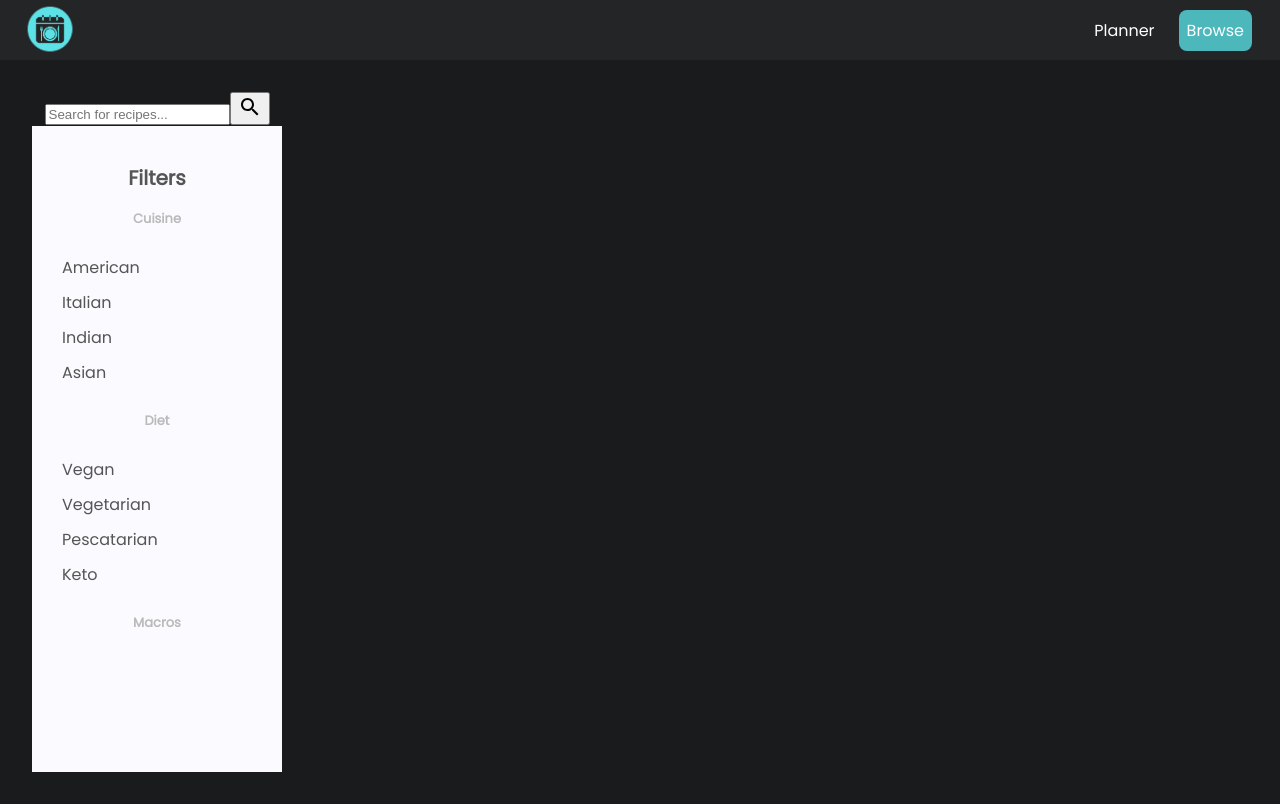
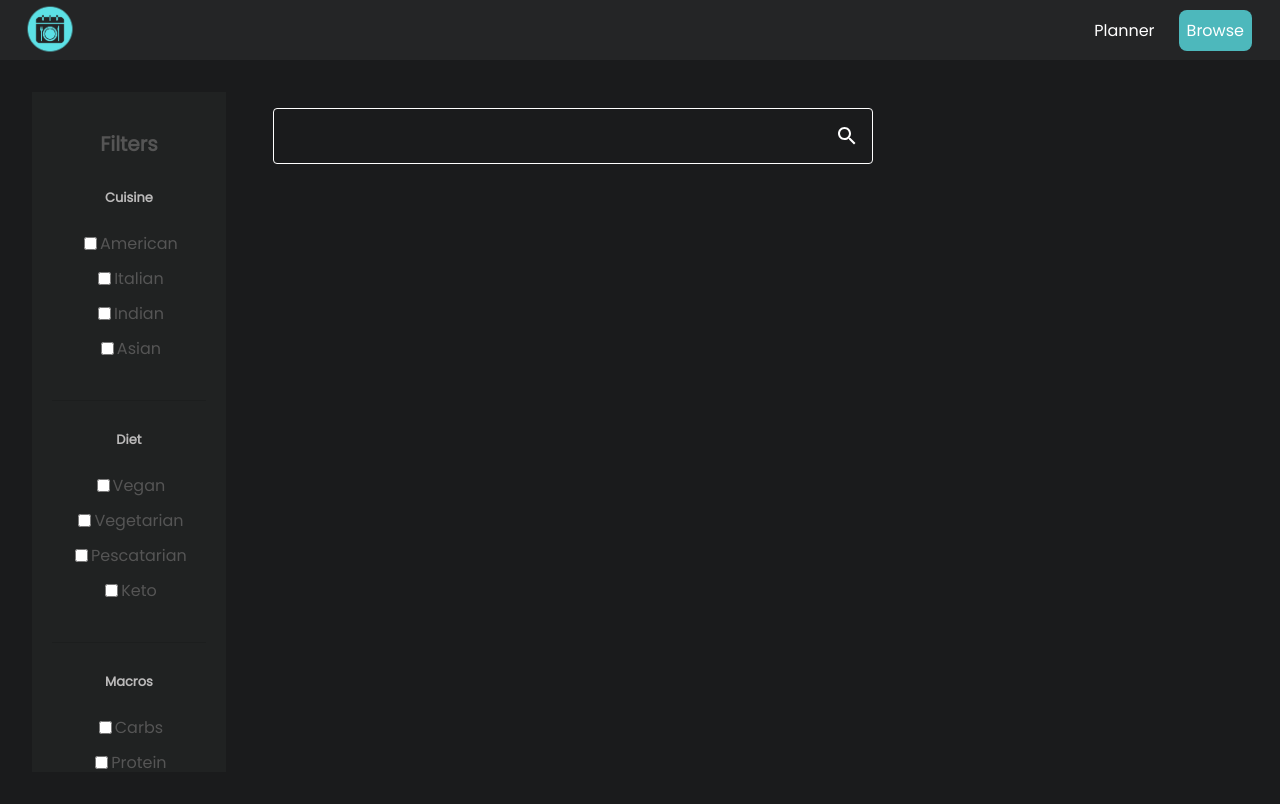
Before and after one commit to xwilson03/OptiMeal, a React (Vite) app in the folder client/: page /browse in a window 1280 px wide. Built offline with nearby package versions, Linux system fonts and the light colour scheme.

Commit message:
adds more sidebar and search functionality

```diff
--- /dev/null
+++ b/client/src/components/Search.jsx
@@ -0,0 +1,37 @@
+import { Container, InputAdornment, TextField } from "@mui/material";
+import { useState } from "react";
+import SearchIcon from "@mui/icons-material/Search";
+
+export default function SearchBar() {
+  const [searchTerm, setSearchTerm] = useState("");
+
+  const handleChange = (event) => {
+    setSearchTerm(event.target.value);
+  };
+
+  return (
+    <Container maxWidth="md" sx={{ mt: 2 }} >
+      <TextField id="search" type="search" value={searchTerm} onChange={handleChange}
+        sx={{
+            width: 600,
+            "& .MuiInputBase-input": {
+              color: "white", // Set the text color to white
+            },
+            "& .MuiOutlinedInput-notchedOutline": {
+              borderColor: "white !important", // Set the border color to white unconditionally
+            },
+            "& .MuiInputAdornment-positionEnd > .MuiSvgIcon-root": {
+              color: "white", // Set the color of the search icon to white
+            },
+          }}
+        InputProps={{
+          endAdornment: (
+            <InputAdornment position="end">
+              <SearchIcon />
+            </InputAdornment>
+          ),
+        }}
+      />
+    </Container>
+  );
+}
--- a/client/src/components/Sidebar.jsx
+++ b/client/src/components/Sidebar.jsx
@@ -1,6 +1,7 @@
 import "../styles/Sidebar.css";
-import { Link, useLocation } from "react-router-dom";
+import { useLocation } from "react-router-dom";
 import { useState, useEffect } from "react";
+import { Stack, Divider, Checkbox } from '@mui/material';
 
 //Renders a sidebar menu with filters for recipes
 
@@ -16,46 +17,36 @@ export default function Sidebar() {
 
   return (
     <div className="sidebar">
-      <div className="sidebarWrapper">
-        <div className="sidebarMenu">
-        <h2 className="sidebarMainTitle">Filters</h2>
+      <h2 className="sidebarMainTitle">Filters</h2>
+      <Stack direction="column" divider={<Divider orientation="horizontal" flexItem />} spacing={2}>
+        <div>
           <h3 className="sidebarTitle">Cuisine</h3>
           <ul className="sidebarList">
-            <li className="sidebarListItem">
-              American
-            </li>
-            <li className="sidebarListItem">
-              Italian
-            </li>
-            <li className="sidebarListItem">
-              Indian
-            </li>
-            <li className="sidebarListItem">
-              Asian
-            </li>
+            <li> <input type="checkbox"/> American </li>
+            <li> <input type="checkbox"/> Italian </li>
+            <li> <input type="checkbox"/> Indian </li>
+            <li> <input type="checkbox"/> Asian </li>
           </ul>
         </div>
-        <div className="sidebarMenu">
+        <div>
           <h3 className="sidebarTitle">Diet</h3>
-            <ul className="sidebarList">
-                <li className="sidebarListItem">
-                    Vegan
-                </li>
-                <li className="sidebarListItem">
-                    Vegetarian
-                </li>
-
-                <li className="sidebarListItem">
-                    Pescatarian
-                </li>
-
-                <li className="sidebarListItem">
-                    Keto
-                </li>
-            </ul>
+          <ul className="sidebarList">
+           <li> <input type="checkbox"/> Vegan       </li>
+           <li> <input type="checkbox"/> Vegetarian  </li>
+           <li> <input type="checkbox"/> Pescatarian </li>
+           <li> <input type="checkbox"/> Keto        </li>
+          </ul>
+        </div>
+        <div>
           <h3 className="sidebarTitle">Macros</h3>
+          <ul className="sidebarList">
+           <li> <input type="checkbox"/> Carbs    </li>
+           <li> <input type="checkbox"/> Protein  </li>
+           <li> <input type="checkbox"/> Fat      </li>
+           <li> <input type="checkbox"/> Calories </li>
+          </ul>
         </div>
-      </div>
+      </Stack>
     </div>
   );
 }
--- a/client/src/pages/Browse.jsx
+++ b/client/src/pages/Browse.jsx
@@ -1,34 +1,18 @@
 import "../styles/App.css";
-import React, { useState } from "react";
 import Sidebar from "../components/Sidebar.jsx";
-import SearchIcon from "@mui/icons-material/Search";
+import Search from "../components/Search.jsx";
+import { Stack } from '@mui/material';
 
 function Browse() {
 
-  const [searchTerm, setSearchTerm] = useState(""); // State to store the search term
-
-  // Function to handle changes in the search input
-  const handleSearchInputChange = (e) => {
-    setSearchTerm(e.target.value);
-  };
-
-  // Function to handle the search action (you can customize this part)
-  const handleSearch = () => {
-    // Perform your search logic with the `searchTerm` here
-    console.log("Searching for:", searchTerm);
-  };
-
   return (
     <div className="Browse">
-      <div className="search-container">
-        <input className="inputContainer" type="text" placeholder="Search for recipes..." value={searchTerm} onChange={handleSearchInputChange}/>
-        <button className = "searchButton" onClick={handleSearch}>
-         <SearchIcon/>
-        </button>
-      </div>
-      <Sidebar/>
+      <Stack direction="row">
+       <Sidebar/>
+        <Search/>
+      </Stack>
     </div>
   );
-}
+};
 
 export default Browse;
--- a/client/src/styles/Browse.css
+++ b/client/src/styles/Browse.css
@@ -1,6 +1,7 @@
-.search-container {
+.searchContainer {
     display: flex;
     width: 80%;
+    height: 100%;
     margin: 0 auto;
     padding: 10px;
     border: 1px solid #ccc;
@@ -8,8 +9,9 @@
     align-items: center;
 }
 
-.inputContainer {
+.searchContainer > input {
     width: 800px;
-    border: none;
-    outline: none;
+    border:#ce0d0d;
+    outline: pink;
+    height: 3000px;
 }
--- a/client/src/styles/Sidebar.css
+++ b/client/src/styles/Sidebar.css
@@ -1,13 +1,9 @@
 .sidebar {
-    width: 250px;
-    flex: 1;
-    height: calc(100vh - 50px);
-    background-color: rgb(251, 251, 255);
-    position: sticky;
-    top: 50px;
-  }
-
-  .sidebarWrapper {
+    width: 200px;
+    /* height: 100vh; */
+    background-color: #202222;
+    position:static;
+    top: 60px;
     padding: 20px;
     color: #555;
   }
@@ -27,18 +23,22 @@
 
   .sidebarList {
     list-style: none;
-    padding: 5px;
+    padding: 2px;
+    align-items: center;
   }
 
-  .sidebarListItem {
+  .sidebarList li {
     padding: 5px;
     cursor: pointer;
     display: flex;
-    align-items: center;
+    justify-content: center;
+    align-content: center;
     border-radius: 10px;
+    transition: all 0.3s;
+    flex: 1;
   }
 
-   .sidebarListItem:hover {
+   .sidebarList li:hover {
     background-color: rgb(240, 240, 255);
   }
 
```
